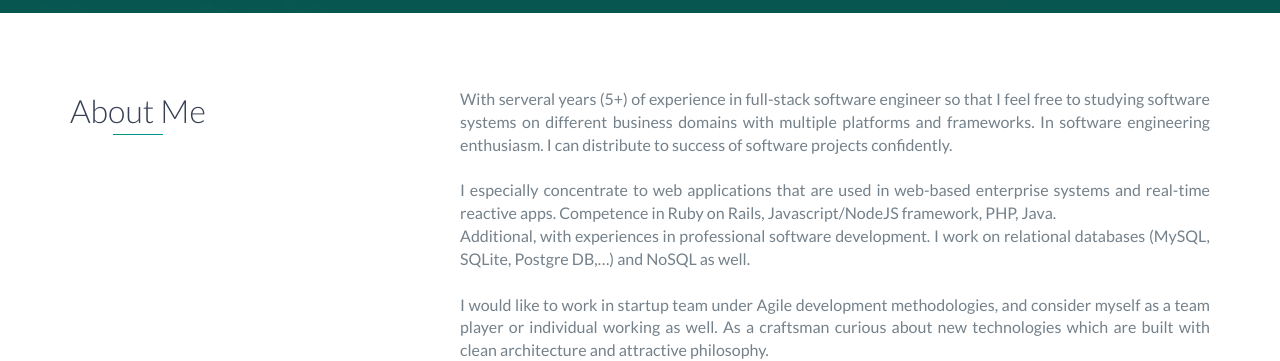
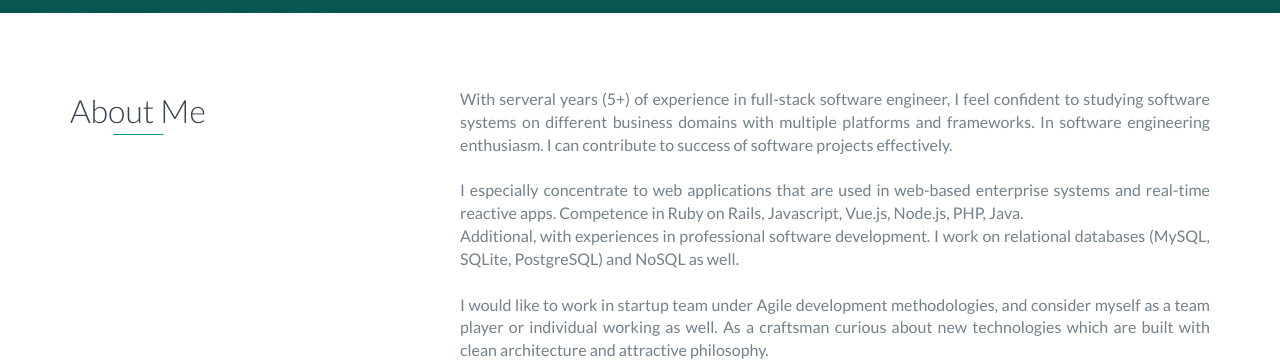
Before and after one commit to hanhdt/hanhdt.github.io, a Jekyll site: the page built from index.html, in a window 1280 px wide and 900 px high, scrolled down 716 px. Shown: the part 171-532 px from the top of the window. Built offline with Jekyll 4.4.1, drawn with Linux system fonts in a browser that asks for light colours.

Commit message:
[Update] fix typos

```diff
--- a/index.html
+++ b/index.html
@@ -29,17 +29,18 @@ title: "Hanh D. TRAN - Software Engineering is my passion."
       </div>
       <div class="col-md-8">
         <p>
-          With serveral years (5+) of experience in full-stack software engineer so that I feel free to studying software systems on
-          different business domains with multiple platforms and frameworks. In software engineering enthusiasm. I can distribute to success of software projects confidently.
+          With serveral years (5+) of experience in full-stack software engineer, I feel confident to studying software systems on
+          different business domains with multiple platforms and frameworks. In software engineering enthusiasm.
+          I can contribute to success of software projects effectively.
         </p>
         <br>
         <p>
-          I especially concentrate to web applications that are used in web-based enterprise systems and real-time reactive apps. Competence
-          in Ruby on Rails, Javascript/NodeJS framework, PHP, Java.
+          I especially concentrate to web applications that are used in web-based enterprise systems and real-time reactive apps.
+          Competence in Ruby on Rails, Javascript, Vue.js, Node.js, PHP, Java.
         </p>
         <p>
-          Additional, with experiences in professional software development. I work on relational databases (MySQL, SQLite, Postgre
-          DB,…) and NoSQL as well.
+          Additional, with experiences in professional software development.
+          I work on relational databases (MySQL, SQLite, PostgreSQL) and NoSQL as well.
         </p>
         <br>
         <p>
```
